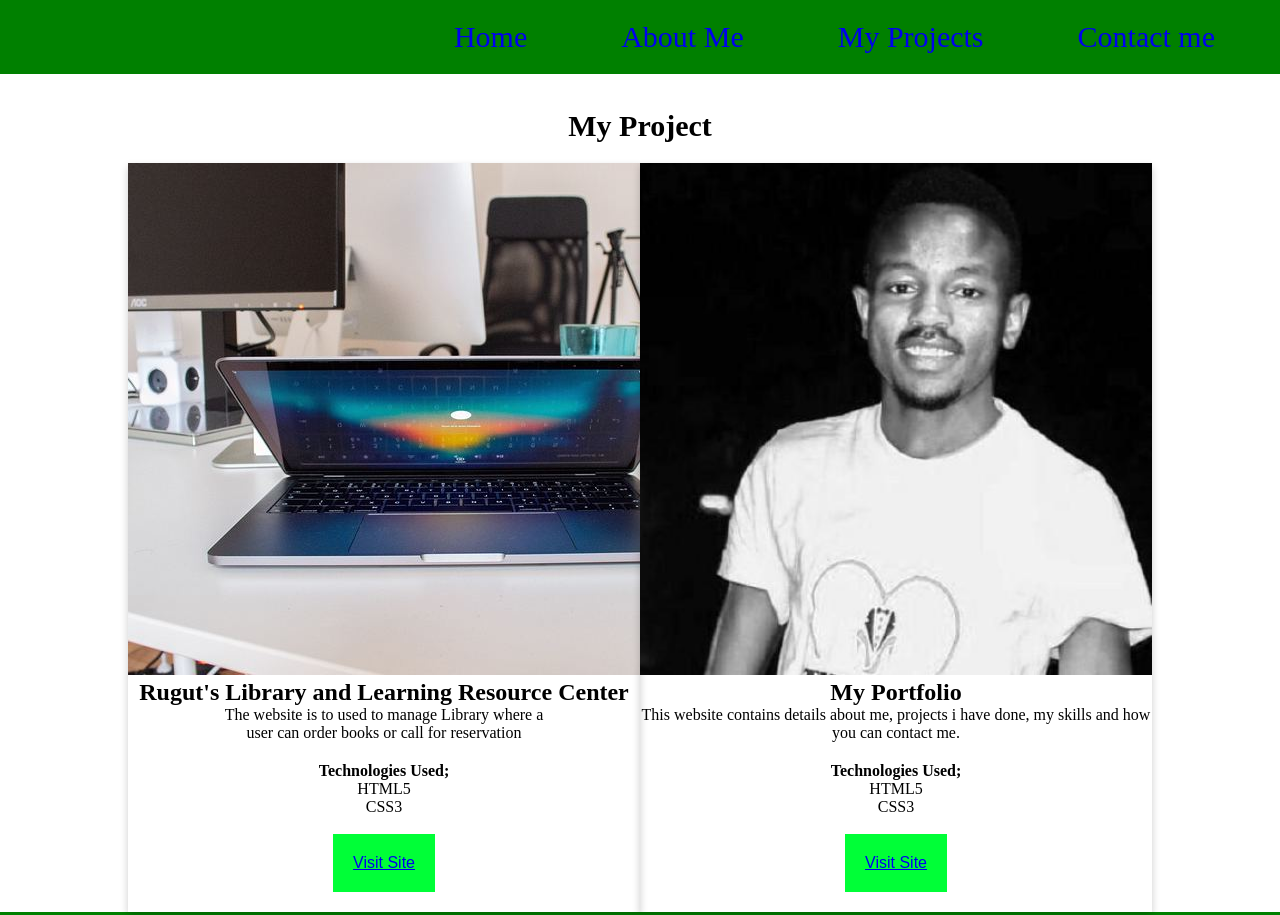
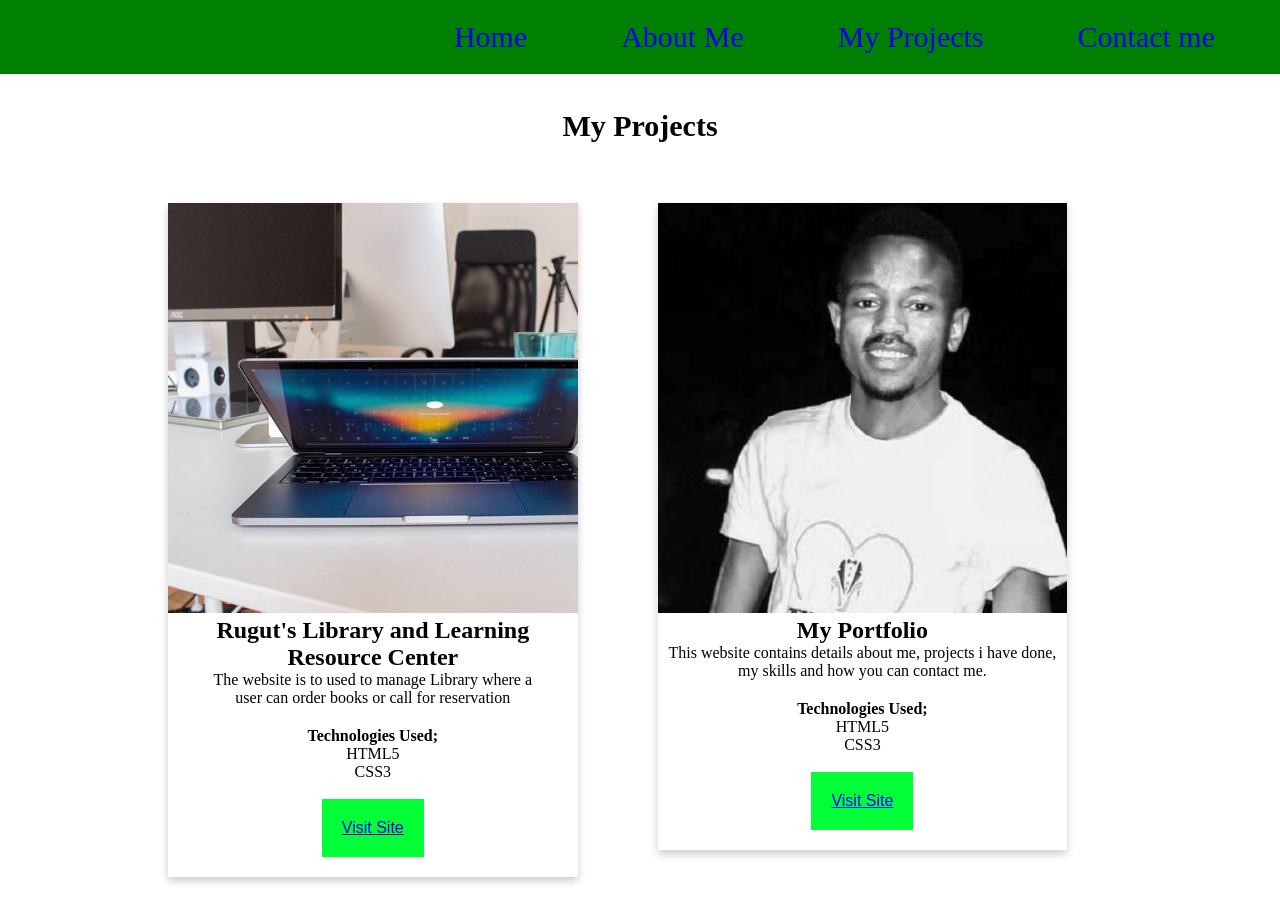
Before and after one commit to BLAIRCARSON/Portfolio1, a plain HTML site: page projects.html in a window 1280 px wide. Shown: the top 915 px of the page. Drawn offline with Linux system fonts and the light colour scheme.

Commit message:
edited projects.html

```diff
--- a/projects.css
+++ b/projects.css
@@ -73,7 +73,7 @@
 
       .column{
         float: left;
-        width: 50%;
+        width: 40%;
       }
       .text1{
         text-align: center;
--- a/projects.html
+++ b/projects.html
@@ -18,9 +18,9 @@
     </nav>
     <div>
         <div class="project" id="projects.html">
-            <h1>My Project</h1>
+            <h1>My Projects</h1>
             <div class="row">
-                <div class="column">
+                <div class="column" style="margin: 40px;">
                     <div class="card">
                         <img src="about.jpeg" width="100%" alt="project" />
                         <div class="text1">
@@ -38,7 +38,7 @@
                         </div>
                     </div>
                 </div>
-                <div class="column">
+                <div class="column" style="margin: 40px;">
                     <div class="card">
                         <img src="blair.jpeg" width="100%" alt="project" />
                         <div class="text1">
```
